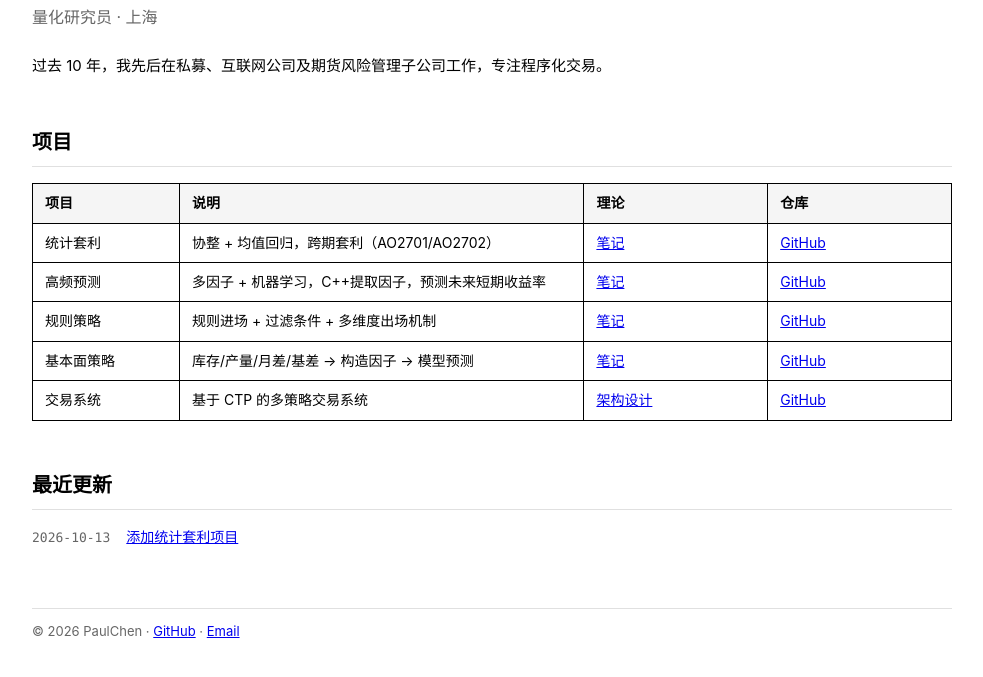
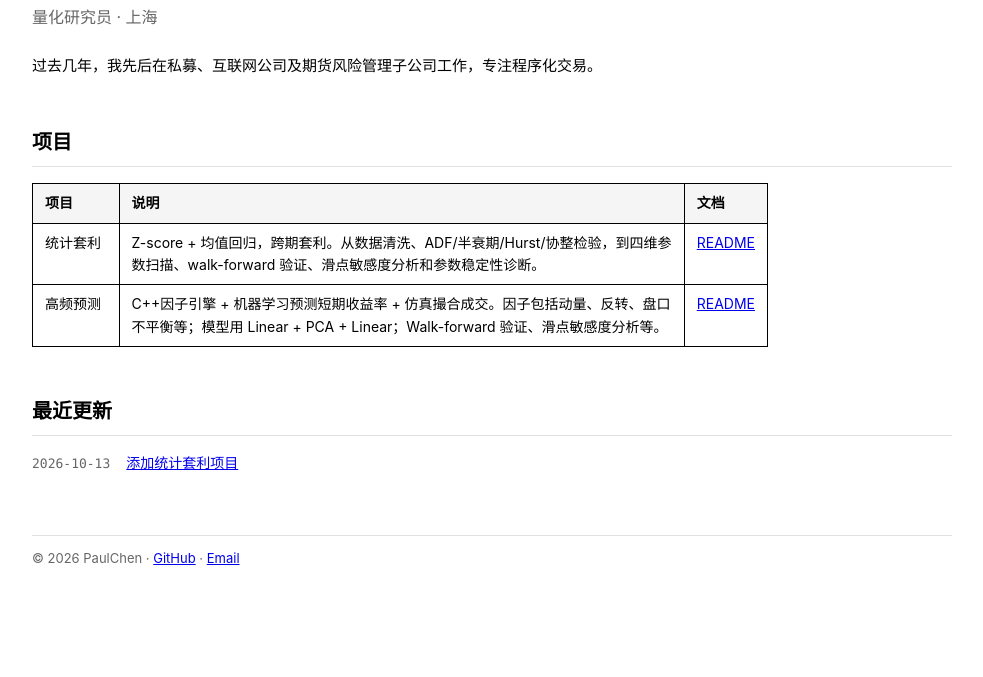
Before and after one commit to close-max/home-site, a plain HTML site: page index.html in a window 1280 px wide. Shown: the part 121-798 px from the top of the page, without its empty margins (148-1131 px from the left). Drawn offline with Linux system fonts and the light colour scheme.

Commit message:
Add files via upload

```diff
--- a/index.html
+++ b/index.html
@@ -47,7 +47,7 @@
     p { margin: 0 0 16px 0; }
 
     table {
-        width: 100%;
+        width: 80%;
         border-collapse: collapse;
         margin: 16px 0 24px 0;
         font-size: 14px;
@@ -66,10 +66,9 @@
         white-space: nowrap;
     }
 
-    th:nth-child(1), td:nth-child(1) { width: 16%; }
-    th:nth-child(2), td:nth-child(2) { width: 44%; }
-    th:nth-child(3), td:nth-child(3) { width: 20%; }
-    th:nth-child(4), td:nth-child(4) { width: 20%; }
+    th:nth-child(1), td:nth-child(1) { width: 12%; }
+    th:nth-child(2), td:nth-child(2) { width: 80%; }
+    th:nth-child(3), td:nth-child(3) { width: 5%; }
 
     a { color: #0000EE; text-decoration: underline; }
     a:visited { color: #551A8B; }
@@ -121,7 +120,7 @@
 <p class="subtitle">量化研究员 · 上海</p>
 
 <p class="intro">
-过去 10 年，我先后在私募、互联网公司及期货风险管理子公司工作，专注程序化交易。
+过去几年，我先后在私募、互联网公司及期货风险管理子公司工作，专注程序化交易。
 </p>
 
 <h2>项目</h2>
@@ -130,40 +129,19 @@
         <tr>
             <th>项目</th>
             <th>说明</th>
-            <th>理论</th>
-            <th>仓库</th>
+            <th>文档</th>
         </tr>
     </thead>
     <tbody>
         <tr>
             <td>统计套利</td>
-            <td>协整 + 均值回归，跨期套利（AO2701/AO2702）</td>
-            <td><a href="theory/stat-arb.html">笔记</a></td>
-            <td><a href="https://github.com/close-max/stat-arb">GitHub</a></td>
+            <td>Z-score + 均值回归，跨期套利。从数据清洗、ADF/半衰期/Hurst/协整检验，到四维参数扫描、walk-forward 验证、滑点敏感度分析和参数稳定性诊断。</td>
+            <td><a href="https://github.com/close-max/stat-arb">README</a></td>
         </tr>
         <tr>
             <td>高频预测</td>
-            <td>多因子 + 机器学习，C++提取因子，预测未来短期收益率</td>
-            <td><a href="/theory/hf-predict.html">笔记</a></td>
-            <td><a href="https://github.com/close-max/hf-predict">GitHub</a></td>
-        </tr>
-        <tr>
-            <td>规则策略</td>
-            <td>规则进场 + 过滤条件 + 多维度出场机制</td>
-            <td><a href="/theory/rule-strategy.html">笔记</a></td>
-            <td><a href="https://github.com/close-max/rule-strategy">GitHub</a></td>
-        </tr>
-        <tr>
-            <td>基本面策略</td>
-            <td>库存/产量/月差/基差 → 构造因子 → 模型预测</td>
-            <td><a href="/theory/fundamental.html">笔记</a></td>
-            <td><a href="https://github.com/close-max/fundamental">GitHub</a></td>
-        </tr>
-        <tr>
-            <td>交易系统</td>
-            <td>基于 CTP 的多策略交易系统</td>
-            <td><a href="/theory/trading-system.html">架构设计</a></td>
-            <td><a href="https://github.com/close-max/ctp-trader">GitHub</a></td>
+            <td>C++因子引擎 + 机器学习预测短期收益率 + 仿真撮合成交。因子包括动量、反转、盘口不平衡等；模型用 Linear + PCA + Linear；Walk-forward 验证、滑点敏感度分析等。</td>
+            <td><a href="https://github.com/close-max/hf-predict">README</a></td>
         </tr>
     </tbody>
 </table>
```
